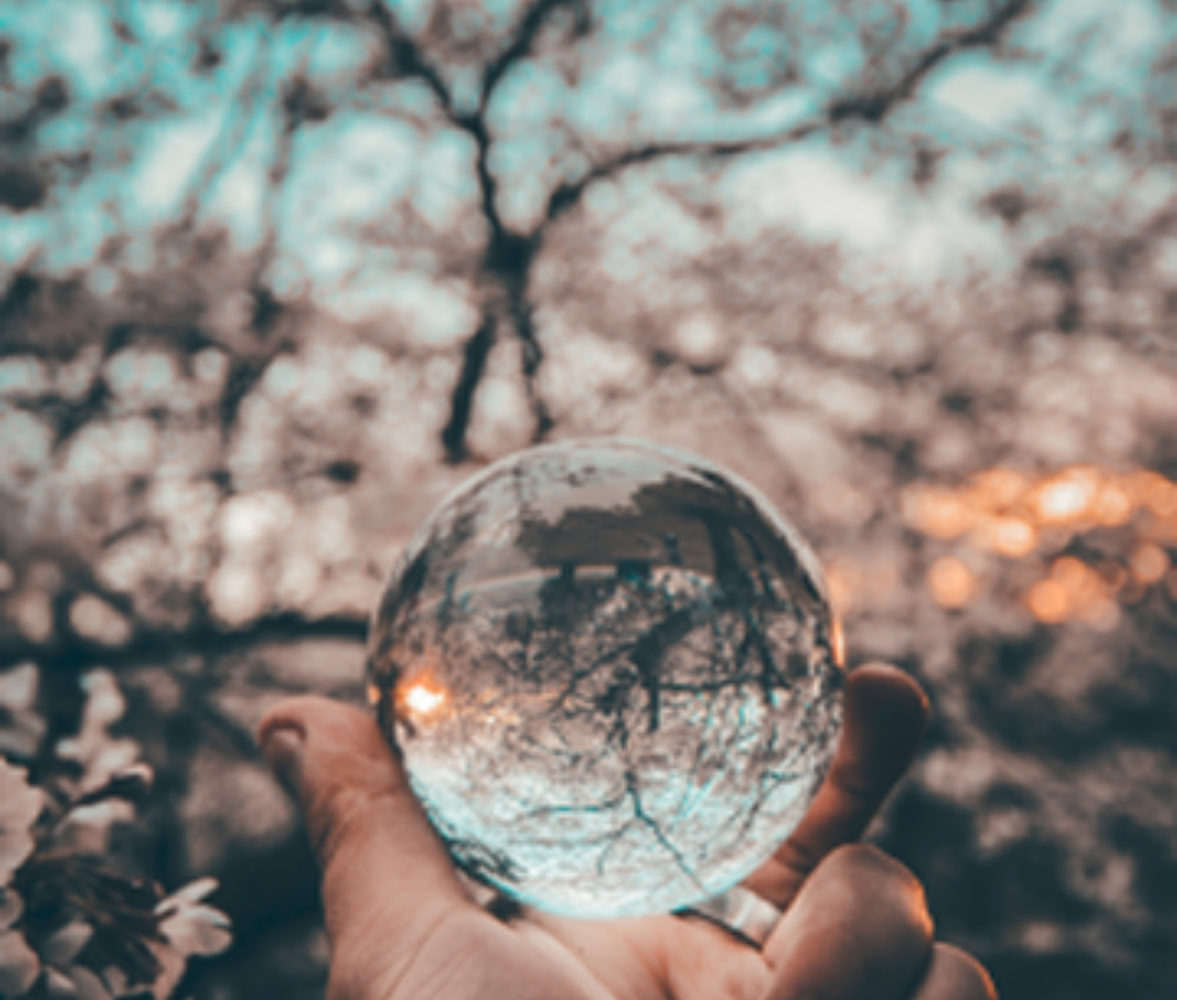
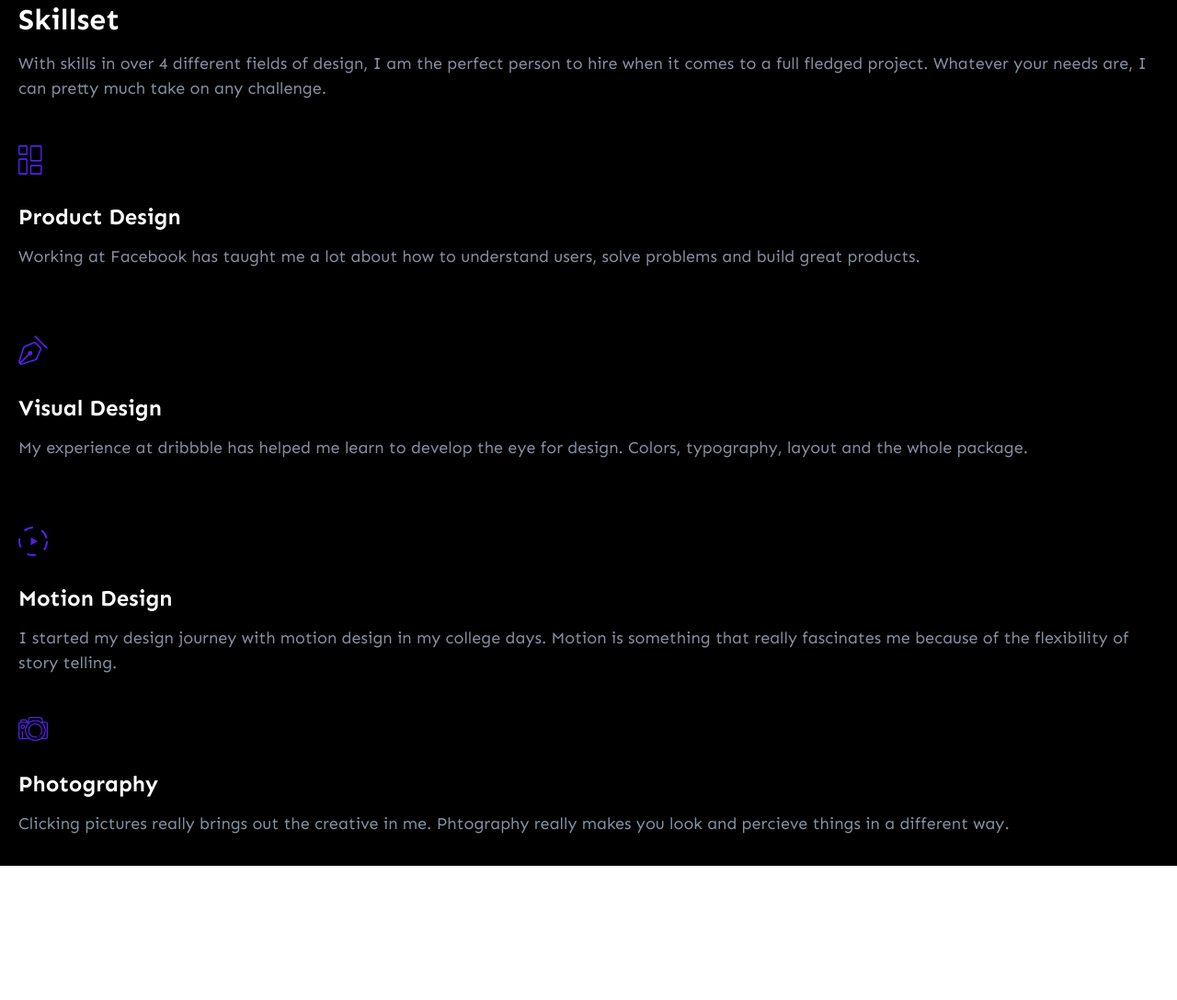
Before and after one commit to Valerii-Hud/robins-portfolio, a website built with Vite: page index.html in a window 1280 px wide. Shown: the part 2502-3590 px from the top of the page at 92% size. After the commit the page ends 3444 px from the top, so only its background shows below. Built offline with nearby package versions, Linux system fonts and the light colour scheme.

Commit message:
feat: added skillset section and fixed hero & philosophy sections

```diff
--- a/index.html
+++ b/index.html
@@ -77,7 +77,7 @@
     </section>
     <section class="philosophy">
       <div class="container">
-        <h3 class="title__h3 philosophy__title">Philosophy & values</h3>
+        <h2 class="title__h3 philosophy__title">Philosophy & values</h2>
         <div class="philosophy__text">
           I think everyone wants the same thing - relationship with humanity,
           peace with the metaphysical, and experience with the universe. I try
@@ -86,11 +86,72 @@
         </div>
         <a href="#" class="philosophy__more">More about me</a>
       </div>
-      <img
-        src="/src/images/philosophy/philosophy.png"
-        alt="our philosophy"
-        class="philosophy__img"
-      />
+    </section>
+    <section class="skillset">
+      <div class="container">
+        <h2 class="skillset__title title__h2">Skillset</h2>
+        <p class="skillset__descr">
+          With skills in over 4 different fields of design, I am the perfect
+          person to hire when it comes to a full fledged project. Whatever your
+          needs are, I can pretty much take on any challenge.
+        </p>
+        <div class="skillset__wrapper">
+          <div class="skillset__item">
+            <div class="skillset__item-icon">
+              <img
+                src="/src/images/skillset/product_design.svg"
+                alt="product design"
+              />
+            </div>
+            <div class="skillset__item-title">Product Design</div>
+            <div class="skillset__item-text">
+              Working at Facebook has taught me a lot about how to understand
+              users, solve problems and build great products.
+            </div>
+          </div>
+
+          <div class="skillset__item">
+            <div class="skillset__item-icon">
+              <img
+                src="/src/images/skillset/visual_design.svg"
+                alt="visual design"
+              />
+            </div>
+            <div class="skillset__item-title">Visual Design</div>
+            <div class="skillset__item-text">
+              My experience at dribbble has helped me learn to develop the eye
+              for design. Colors, typography, layout and the whole package.
+            </div>
+          </div>
+          <div class="skillset__item">
+            <div class="skillset__item-icon">
+              <img
+                src="/src/images/skillset/motion_design.svg"
+                alt="product design"
+              />
+            </div>
+            <div class="skillset__item-title">Motion Design</div>
+            <div class="skillset__item-text">
+              I started my design journey with motion design in my college days.
+              Motion is something that really fascinates me because of the
+              flexibility of story telling.
+            </div>
+          </div>
+          <div class="skillset__item">
+            <div class="skillset__item-icon">
+              <img
+                src="/src/images/skillset/photography.png"
+                alt="photography"
+              />
+            </div>
+            <div class="skillset__item-title">Photography</div>
+            <div class="skillset__item-text">
+              Clicking pictures really brings out the creative in me. Phtography
+              really makes you look and percieve things in a different way.
+            </div>
+          </div>
+        </div>
+      </div>
     </section>
     <script type="module" src="/src/js/main.js"></script>
   </body>
--- a/src/sass/base/_basic.scss
+++ b/src/sass/base/_basic.scss
@@ -1,4 +1,11 @@
 @import url('https://fonts.googleapis.com/css2?family=Sen:wght@400..800&display=swap');
+
+* {
+  box-sizing: border-box;
+  margin: 0;
+  padding: 0;
+  font-family: Sen;
+}
 
 .container {
   padding: 0 20px;
--- a/src/sass/base/_mixins.scss
+++ b/src/sass/base/_mixins.scss
@@ -1,10 +1,6 @@
 @use '/src/sass/base/variables' as *;
 
-@mixin text {
+@mixin title {
   color: $text;
-  font-family: Sen;
-}
-
-@mixin title {
   font-weight: 700;
 }
--- a/src/sass/blocks/_hero.scss
+++ b/src/sass/blocks/_hero.scss
@@ -8,12 +8,14 @@
     width: 100%;
   }
   &__title {
+    margin-top: 45px;
     font-size: 32px;
     &_highlighted {
       color: rgba(255, 255, 255, 0.5);
     }
   }
   &__text {
+    margin-top: 16px;
     color: $text;
     font-size: 18px;
   }
--- a/src/sass/blocks/_philosophy.scss
+++ b/src/sass/blocks/_philosophy.scss
@@ -1,6 +1,8 @@
 @use '/src/sass/base/variables' as *;
 
 .philosophy {
+  position: relative;
+
   padding: 48px 0;
   background-color: $peach-accent;
   &__title {
@@ -32,6 +34,7 @@
   }
   &__img {
     position: absolute;
+    bottom: -100%;
     margin-top: 48px;
     width: 100%;
   }
--- /dev/null
+++ b/src/sass/blocks/_skillset.scss
@@ -0,0 +1,37 @@
+.skillset {
+  padding-top: 80px;
+  background-color: black;
+  &__title {
+    font-size: 32px;
+  }
+  &__descr {
+    margin-top: 16px;
+    color: #8491a0;
+    font-size: 18px;
+    font-weight: 400;
+    line-height: 27px;
+  }
+  &__wrapper {
+    display: grid;
+    grid-template: 1fr / 1fr;
+    grid-auto-rows: 1fr;
+    margin-top: 48px;
+    row-gap: 45px;
+  }
+  &__item {
+    &-title {
+      margin-top: 24px;
+      color: #fff;
+      font-size: 24px;
+      font-weight: 700;
+      line-height: 36px;
+    }
+    &-text {
+      margin-top: 12px;
+      color: #8491a0;
+      font-size: 18px;
+      font-weight: 400;
+      line-height: 27px;
+    }
+  }
+}
--- a/src/sass/styles.scss
+++ b/src/sass/styles.scss
@@ -9,3 +9,4 @@
 @use '/src/sass/blocks/hero';
 @use '/src/sass/blocks/experience';
 @use '/src/sass/blocks/philosophy';
+@use '/src/sass/blocks/skillset';
--- a/src/sass/ui/_titles.scss
+++ b/src/sass/ui/_titles.scss
@@ -3,7 +3,6 @@
 
 .label {
   &__1 {
-    @include text;
     font-size: 117px;
     font-weight: 400;
   }
@@ -11,34 +10,25 @@
 
 .title {
   &__h1 {
-    @include text;
     @include title;
     font-size: 78px;
   }
   &__h2 {
-    @include text;
     @include title;
-
     font-size: 55px;
   }
   &__h3 {
-    @include text;
     @include title;
-    margin: 0;
     font-size: 24px;
     line-height: 36px;
   }
   &__h4 {
-    @include text;
     @include title;
-
     font-size: 18px;
     line-height: 27px;
   }
   &__h5 {
-    @include text;
     @include title;
-
     font-size: 16px;
     line-height: 24px;
   }
```
Also changed, not shown: src/images/skillset/motion_design.svg (added), src/images/skillset/photography.png (added), src/images/skillset/product_design.svg (added), src/images/skillset/visual_design.svg (added).
